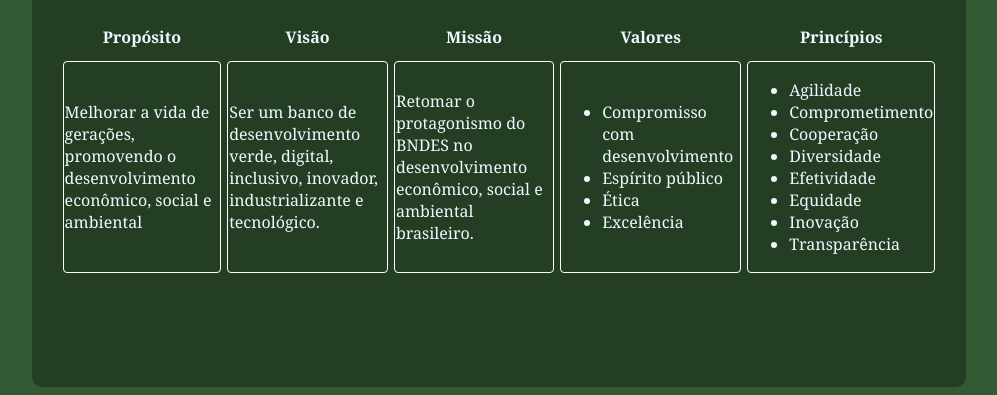
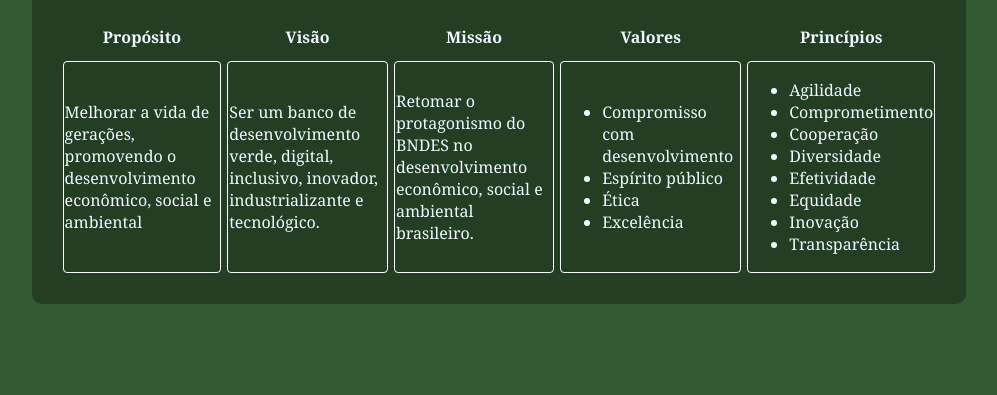
Before and after one commit to juwtf/html_guanabara, a plain HTML site: page bndes01/index.html in a window 1280 px wide. Shown: the part 407-802 px from the top of the page, without its empty margins (141-1138 px from the left). Drawn offline with Linux system fonts and the light colour scheme.

Commit message:
ajuste altura main

```diff
--- a/bndes01/style.css
+++ b/bndes01/style.css
@@ -10,7 +10,7 @@
 main{
     background-color: rgba(0, 0, 0, 0.315);
     width: 70%;
-    height: 92vh;
+    height: 89%;
     margin: auto;
     padding: 25px;
     border-radius: 10px;
```
